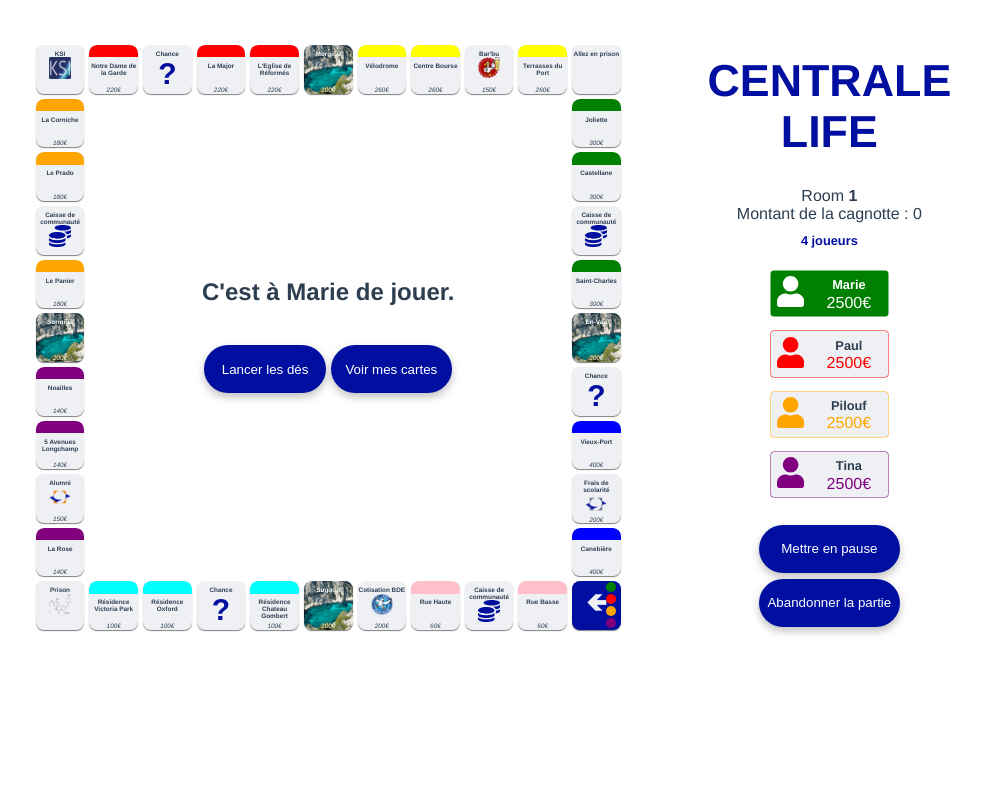
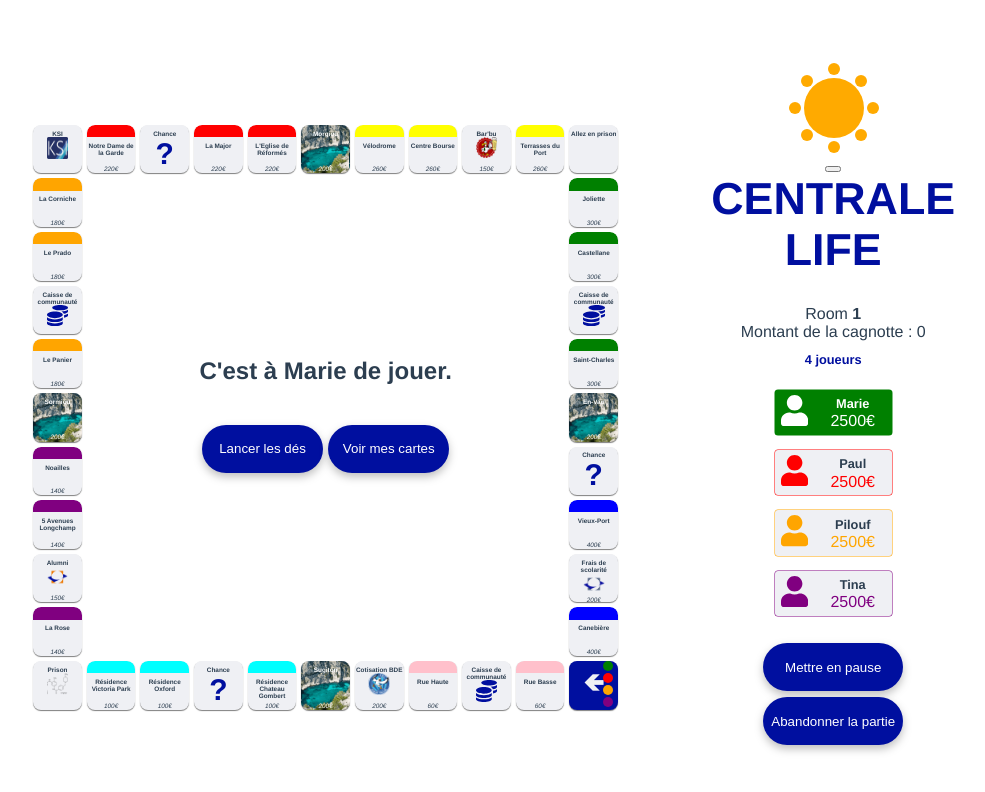
Before and after one commit to amenasria/CentraleLife, a Vue app in the folder front/: page /room/1 in a window 1280 px wide. Shown: the top 792 px of the page, without its empty margins (114-1099 px from the left). Built offline with nearby package versions, Linux system fonts and the light colour scheme.

Commit message:
AJout début mode nuit soutenance

```diff
--- a/front/public/index.html
+++ b/front/public/index.html
@@ -5,7 +5,7 @@
     <meta http-equiv="X-UA-Compatible" content="IE=edge">
     <meta name="viewport" content="width=device-width,initial-scale=1.0">
     <link rel="icon" href="<%= BASE_URL %>favicon.png">
-    <title>Centrale Life</title>
+    <title>CENTRALE LIFE</title>
   </head>
   <body>
     <noscript>
--- a/front/src/components/Board.vue
+++ b/front/src/components/Board.vue
@@ -1,5 +1,5 @@
 <template>
-  <div class="interface_monopoly">
+  <div class="interface_monopoly" :class="{night: !day}">
     <div class="board">
         <liste-cases :cases="coin_haut_gauche" type_liste="monopoly_coin" :users="users"></liste-cases>
         <liste-cases :cases="cases_haut" type_liste="monopoly_row" :users="users"></liste-cases>
@@ -11,7 +11,7 @@
                   <span id="dice1"></span>
                   <span id="dice2"></span>
                 </div>
-                <div class="central_ui_header"><h2>C'est à {{users[player].name}} de jouer.</h2></div>
+                <div class="central_ui_header"><h2 :class="{night: !day, neon_text_small: !day}" :style="'--neon-color: ' + users[player].color">C'est à {{users[player].name}} de jouer.</h2></div>
                 <div class="central_ui_buttons">
                     <button class="button_ui" id="button_dice" :disabled='blockdice' v-on:click="dice(player)">Lancer les dés</button>
                     <button class="button_ui">Voir mes cartes</button>
@@ -35,9 +35,11 @@
         </div>
     </div>
     <div class="menu">
-        <h1>CENTRALE <br>LIFE</h1>
-        <div>Room <b>{{room_token}}</b></div>
-        <div>Montant de la cagnotte : {{cagnotte}}</div>
+        <DarkMode/>
+        <button v-on:click="toggleDarkMode"></button>
+        <h1 style="margin-top: 0;" :class="{night: !day, neon_text_big: !day}">CENTRALE <br>LIFE</h1>
+        <div :class="{night_text: !day}">Room <b>{{room_token}}</b></div>
+        <div :class="{night_text: !day}">Montant de la cagnotte : {{cagnotte}}</div>
         <h2>4 joueurs</h2>
         <div class="liste_joueurs">
             <div class="joueur" v-for="user in users" :key="user.id" :class="{active: $data.player + 1 === user.id }" :style="'--user-color: ' + user.color">
@@ -62,12 +64,14 @@
 import casesData from "@/assets/cases.json";
 import usersData from "@/assets/users.json";
 import ListeCases from "@/components/ListeCases.vue";
+import DarkMode from "@/components/DarkMode.vue"
 // import axios from 'axios';
 import {rollDice, click_ok} from "../js/utils.js"
 
 export default {
     components: {
-        ListeCases
+        ListeCases,
+        DarkMode,
     },
     data() {
         return {
@@ -85,10 +89,16 @@ export default {
             card: null,
             lancer: 0,
             cagnotte : 0,
+            day: true, // 0 if day 1 if night
             room_token: document.location.pathname.replace("/room/", ""),
         }
     },
     methods: {
+      toggleDarkMode() {
+        let darkmode_checkbox = document.getElementById("toggleDarkMode");
+        darkmode_checkbox.checked = !darkmode_checkbox.checked;
+        this.day = ! this.day;
+      },
       initPawns(){
         this.users.forEach(user => {
             let case_depart = document.getElementById("case_1");
@@ -167,6 +177,39 @@ export default {
         --bleu-centrale: #000f9f;
         --color-case: #eff0f4;
 
+        --neon-light: #fff;
+        --neon-color: #0fa;
+
+        --night-color: hsl(240, 100%, 10%);
+        /* --night-color: hsl(240, 100%, 10%); */
+
+    }
+
+    .neon_text_big {
+        color: var(--neon-light);
+        text-shadow:
+            0 0 7px var(--neon-light),
+            /* 0 0 10px var(--neon-light), */
+            0 0 21px var(--neon-color),
+            0 0 42px var(--neon-color),
+            0 0 82px var(--neon-color),
+            0 0 92px var(--neon-color);
+            /* 0 0 102px var(--neon-color); */
+            /* 0 0 151px var(--neon-color); */
+    }
+
+    .neon_text_small {
+        color: var(--neon-light);
+        text-shadow:
+            0 0 7px var(--neon-light),
+            0 0 10px var(--neon-color),
+            0 0 21px var(--neon-color),
+            0 0 42px var(--neon-color),
+            0 0 82px var(--neon-color),
+            0 0 92px var(--neon-color),
+            0 0 102px var(--neon-color),
+            0 0 151px var(--neon-color),
+            0 0 203px var(--neon-color);
     }
 
     .pawn_container {
@@ -259,6 +302,16 @@ export default {
         color: var(--bleu-centrale);
     }
 
+    .menu h1.night {
+        --neon-color:var(--bleu-centrale);
+        color: var(--neon-light);
+    }
+
+    .central_ui_header h2.night {
+        --neon-color:red;
+        color: var(--neon-light);
+    }
+
     .menu h1 {
         font-size: 3.5vmax;
     }
@@ -329,6 +382,18 @@ export default {
     .categorie_7 .bandeau_couleur {background-color: var(--color-category-7);}
     .categorie_8 .bandeau_couleur {background-color: var(--color-category-8);}
 
+    html {
+        height: 100%;
+    }
+
+    body {
+        margin: 0;
+        height: 100%;
+    }
+
+    div#app {
+        height: 100%;
+    }
 
     .interface_monopoly {
         display: grid;
@@ -336,6 +401,8 @@ export default {
         padding: 1% 10%;
         place-items: center;
         text-align: center;
+        margin: 0;
+        height: 100%;
     }
 
     .board {
@@ -347,6 +414,10 @@ export default {
         row-gap: var(--horizontal-gap);
         width: 45vw;
         height: 45vw;
+    }
+
+    .interface_monopoly.night {
+        background-color: var(--night-color);
     }
 
     .menu {
--- /dev/null
+++ b/front/src/components/DarkMode.vue
@@ -0,0 +1,41 @@
+<template>
+  <div class="main_div">
+        <input id="toggleDarkMode" :value="value" class="toggle" type="checkbox" checked>
+        {{value}}
+  </div>
+</template>
+
+<script>
+export default {
+    props: ['value']
+}
+</script>
+
+<style>
+:root {
+    --size: 5rem;
+    --moon-color: hsl(240, 100%, 95%);
+    --sun-color: hsl(40, 100%, 50%);
+    --ray-size: calc(var(--size) * -0.4);
+    --offset-orthogonal: calc(var(--size) * 0.65);
+    --offset-diagonal: calc(var(--size) * 0.45);
+}
+
+
+.toggle {
+    appearance: none;
+    outline: none;
+    cursor: pointer;
+    width: var(--size);
+    height: var(--size);
+    box-shadow: inset calc(var(--size) * 0.33) calc(var(--size) * -0.25) 0;
+    border-radius: 999px;
+    color: var(--moon-color);
+    transition: all 500ms;
+}
+.toggle:checked {
+    transform: scale(0.75);
+    color: var(--sun-color);
+    box-shadow: inset 0 0 0 var(--size), calc(var(--offset-orthogonal) * -1) 0 0 var(--ray-size), var(--offset-orthogonal) 0 0 var(--ray-size), 0 calc(var(--offset-orthogonal) * -1) 0 var(--ray-size), 0 var(--offset-orthogonal) 0 var(--ray-size), calc(var(--offset-diagonal) * -1) calc(var(--offset-diagonal) * -1) 0 var(--ray-size), var(--offset-diagonal) var(--offset-diagonal) 0 var(--ray-size), calc(var(--offset-diagonal) * -1) var(--offset-diagonal) 0 var(--ray-size), var(--offset-diagonal) calc(var(--offset-diagonal) * -1) 0 var(--ray-size);
+}
+</style>
--- a/front/src/views/Room.vue
+++ b/front/src/views/Room.vue
@@ -1,6 +1,7 @@
 <template>
-  <div>
+  <div style="height: 100%;">
       <Board />
+      <DarkMode/>
   </div>
 </template>
 
@@ -9,10 +10,11 @@ import Board from "../components/Board.vue"
 
 
 
+
 export default {
   name: 'Room',
   components: {
-    Board
+    Board,
   },
   methods: {
     connectToWS: function() {
```
